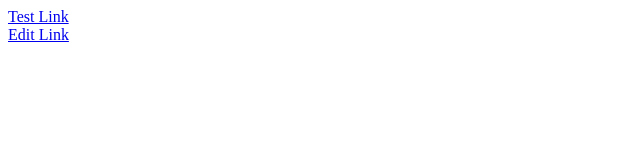
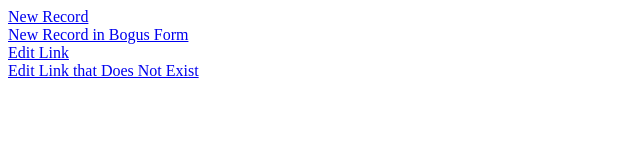
Before and after one commit to zhm/test-links, a plain HTML site: page index.html in a window 1280 px wide. Shown: the whole page, without its empty margins (0-640 px from the left). Drawn offline with Linux system fonts and the light colour scheme.

Commit message:
More links

```diff
--- a/index.html
+++ b/index.html
@@ -5,8 +5,12 @@
     <meta charset='utf-8'>
   </head>
   <body>
-  <a href="fulcrumapp://new-record?form_id=c55adab9-916d-46e9-98aa-7a2388a77b24&number_of_floors=3&sq_footage=2300">Test Link</a>
+  <a href="fulcrumapp://new-record?form_id=077da951-cbfb-4cee-ad2d-f65131d5fcfe&number_of_floors=3&approximate_sq_feet=2300&status=incomplete">New Record</a>
+  <br />
+  <a href="fulcrumapp://new-record?form_id=aaaac55adab9-916d-46e9-98aa-7a2388a77b24&number_of_floors=3&sq_footage=2300">New Record in Bogus Form</a>
   <br />
   <a href="fulcrumapp://edit-record?record_id=fe19a1eb-72f9-4d77-ac88-2e939194d4d0&number_of_floors=3&approximate_sq_feet=2300&status=incomplete">Edit Link</a>
+  <br />
+  <a href="fulcrumapp://edit-record?record_id=aaafe19a1eb-72f9-4d77-ac88-2e939194d4d0&number_of_floors=3&approximate_sq_feet=2300&status=incomplete">Edit Link that Does Not Exist</a>
   </body>
 </html>
```
